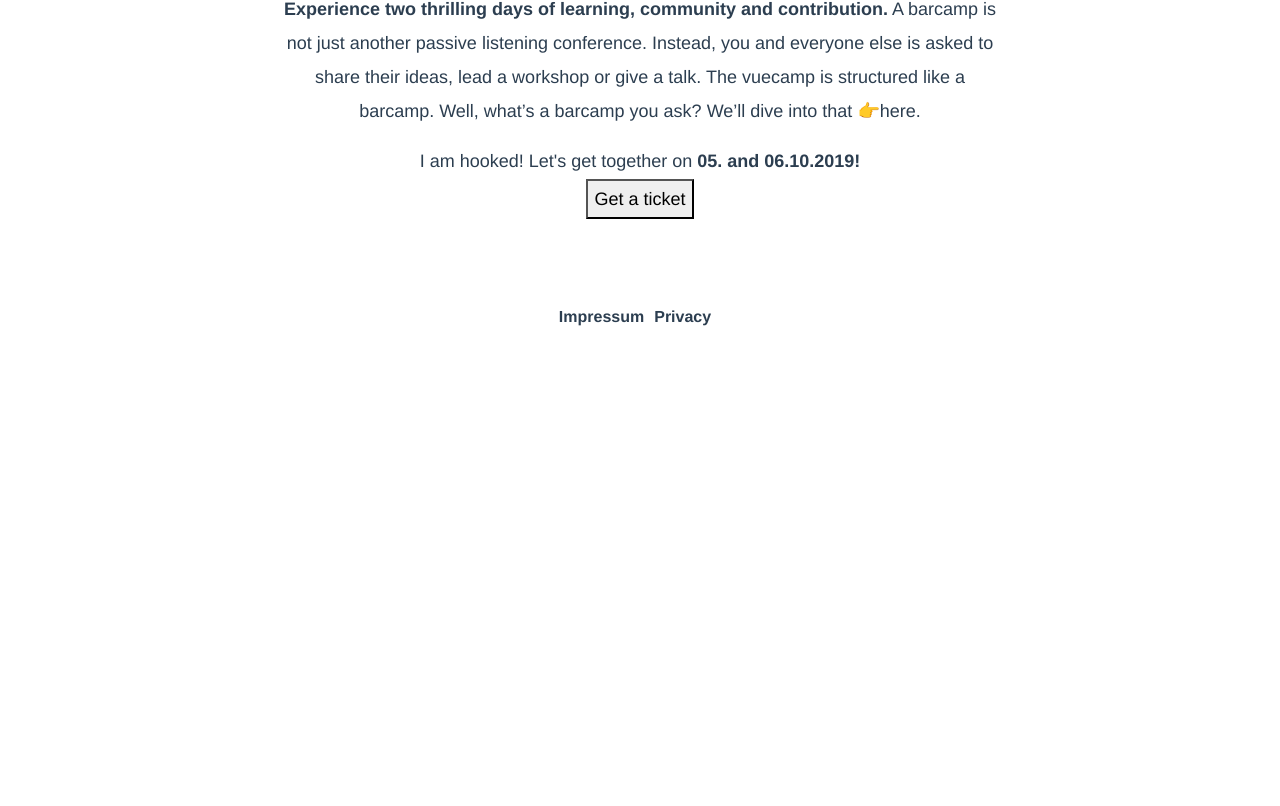
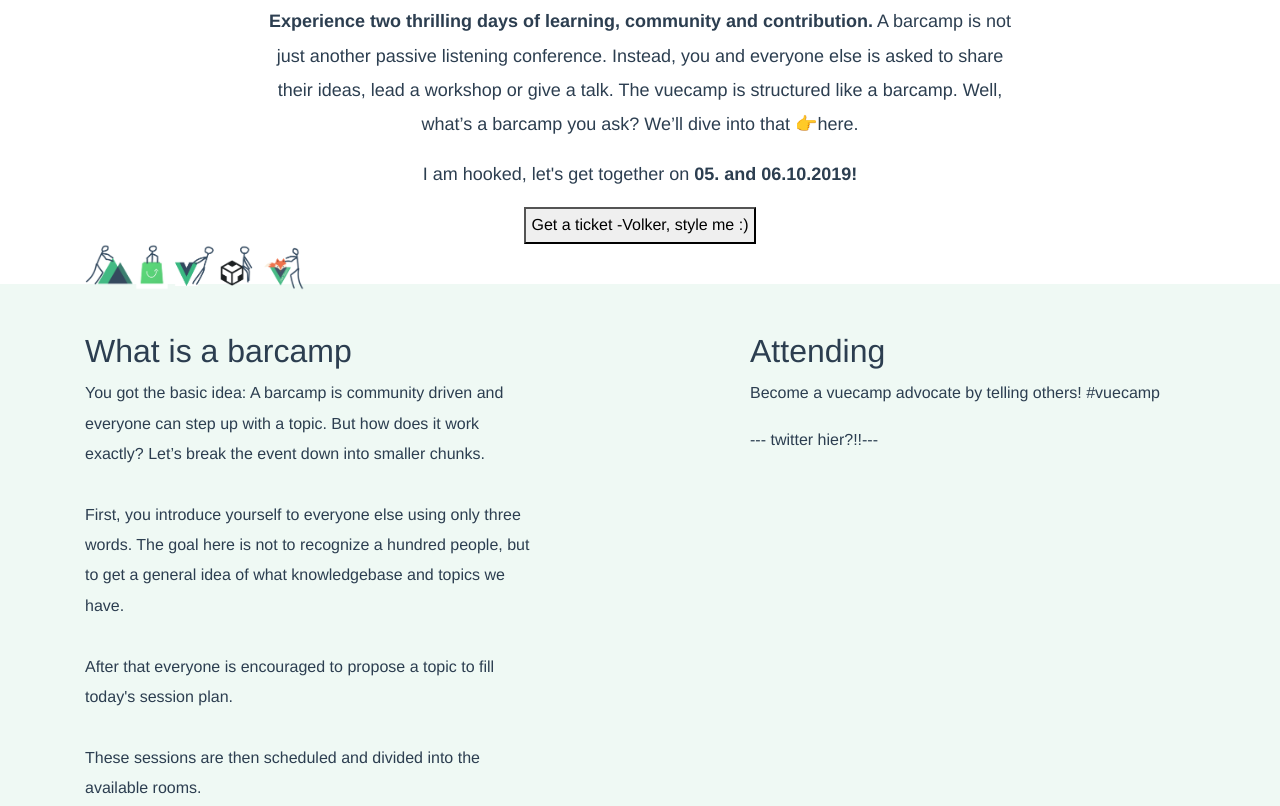
Before and after one commit to haukebri/vuecamp, a Vue app: page / in a window 1280 px wide. Shown: the part 414-1220 px from the top of the page. Before the commit the page ends 800 px from the top, so only its background shows below. Built offline with nearby package versions, Linux system fonts and the light colour scheme.

Commit message:
Home content

```diff
--- a/src/App.vue
+++ b/src/App.vue
@@ -27,7 +27,7 @@ export default {
   font-family: "Avenir", Helvetica, Arial, sans-serif;
   -webkit-font-smoothing: antialiased;
   -moz-osx-font-smoothing: grayscale;
-  text-align: center;
+  line-height: 1.9;
   color: #2c3e50;
 }
 #nav,
--- a/src/components/HeaderTeaser.vue
+++ b/src/components/HeaderTeaser.vue
@@ -22,9 +22,9 @@
         </p>
 
         <p>
-          I am hooked! Let's get together on <b>05. and 06.10.2019!</b><br />
-          <button>Get a ticket</button>
+          I am hooked, let's get together on <b>05. and 06.10.2019!</b><br />
         </p>
+        <button>Get a ticket -Volker, style me :)</button>
       </div>
       <div class="col-md-6"></div>
     </div>
@@ -48,6 +48,7 @@ export default {
 <style scoped lang="scss">
 .header-teaser {
   padding: 200px 0;
+  text-align: center;
 
   h1 {
     margin-bottom: 30px;
@@ -55,7 +56,6 @@ export default {
 
   p {
     font-size: 18px;
-    line-height: 1.9;
   }
 }
 .mt-big {
--- a/src/views/Home.vue
+++ b/src/views/Home.vue
@@ -1,6 +1,41 @@
 <template>
-  <div class="home container">
-    <header-teaser />
+  <div class="home">
+    <header-teaser class="container" />
+    <div class="bg-grey py-5 relative">
+      <div class="container">
+        <div class="men"><img src="../assets/men.png" alt="" /></div>
+        <div class="row">
+          <div class="col-md-5">
+            <h2>What is a barcamp</h2>
+            <p>
+              You got the basic idea: A barcamp is community driven and everyone
+              can step up with a topic. But how does it work exactly? Let’s
+              break the event down into smaller chunks.
+              <br /><br />
+              First, you introduce yourself to everyone else using only three
+              words. The goal here is not to recognize a hundred people, but to
+              get a general idea of what knowledgebase and topics we have.
+              <br /><br />
+              After that everyone is encouraged to propose a topic to fill
+              today's session plan.
+              <br /><br />
+              These sessions are then scheduled and divided into the available
+              rooms.
+              <br /><br />
+              That’s it. The fun begins. 🎉 You are free to attend any session
+              and share your knowledge, meet people and engage others.
+            </p>
+          </div>
+          <div class="col-md-5 offset-md-2">
+            <h2>Attending</h2>
+            <p>
+              Become a vuecamp advocate by telling others! #vuecamp
+            </p>
+            <p>--- twitter hier?!!---</p>
+          </div>
+        </div>
+      </div>
+    </div>
   </div>
 </template>
 
@@ -15,3 +50,25 @@ export default {
   }
 };
 </script>
+
+<style lang="scss">
+.bg-grey {
+  background: #eff9f4;
+}
+.py-2 {
+  padding-top: 50px;
+  padding-bottom: 50px;
+}
+.relative {
+  position: relative;
+}
+
+.men {
+  position: absolute;
+  bottom: 99%;
+  max-width: 220px;
+  img {
+    max-width: 100%;
+  }
+}
+</style>
```
Also changed, not shown: src/assets/men.png (added).
